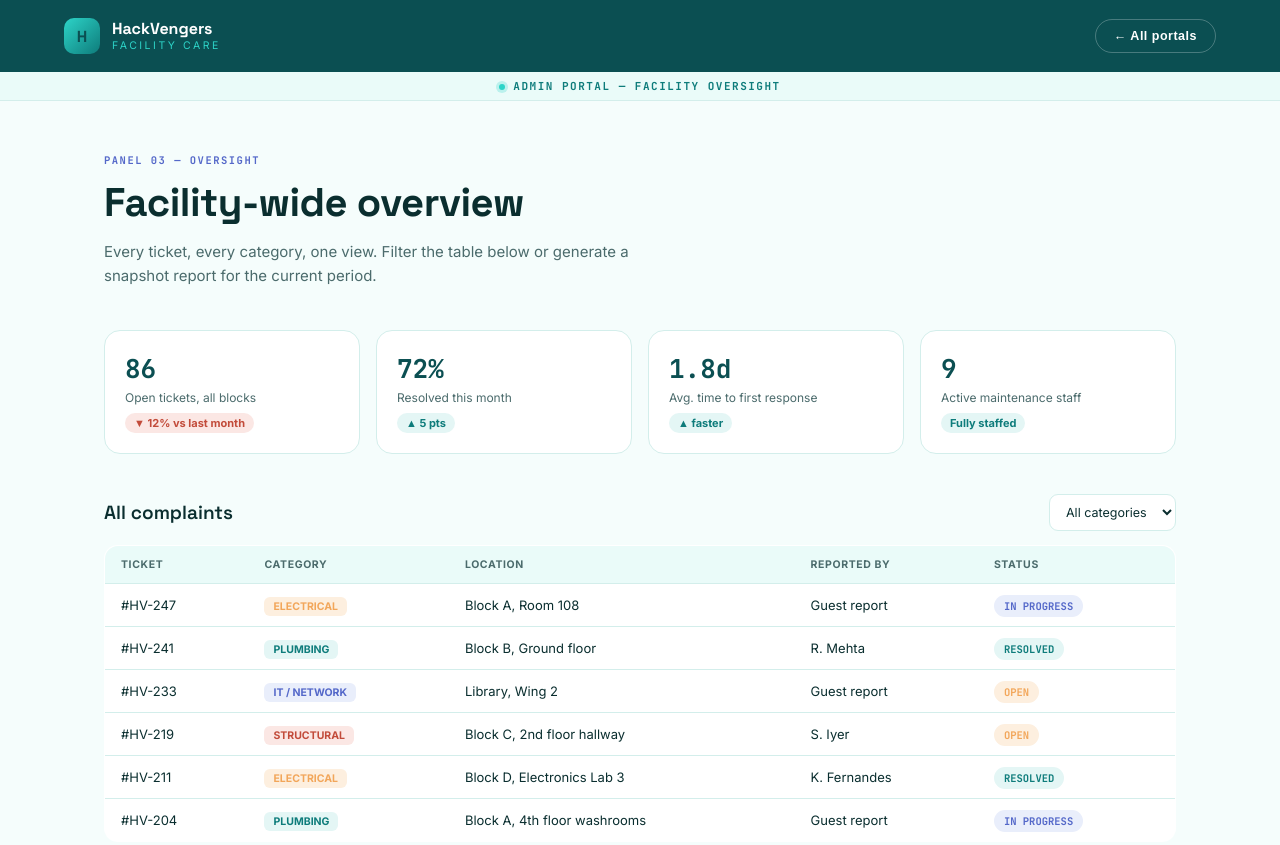
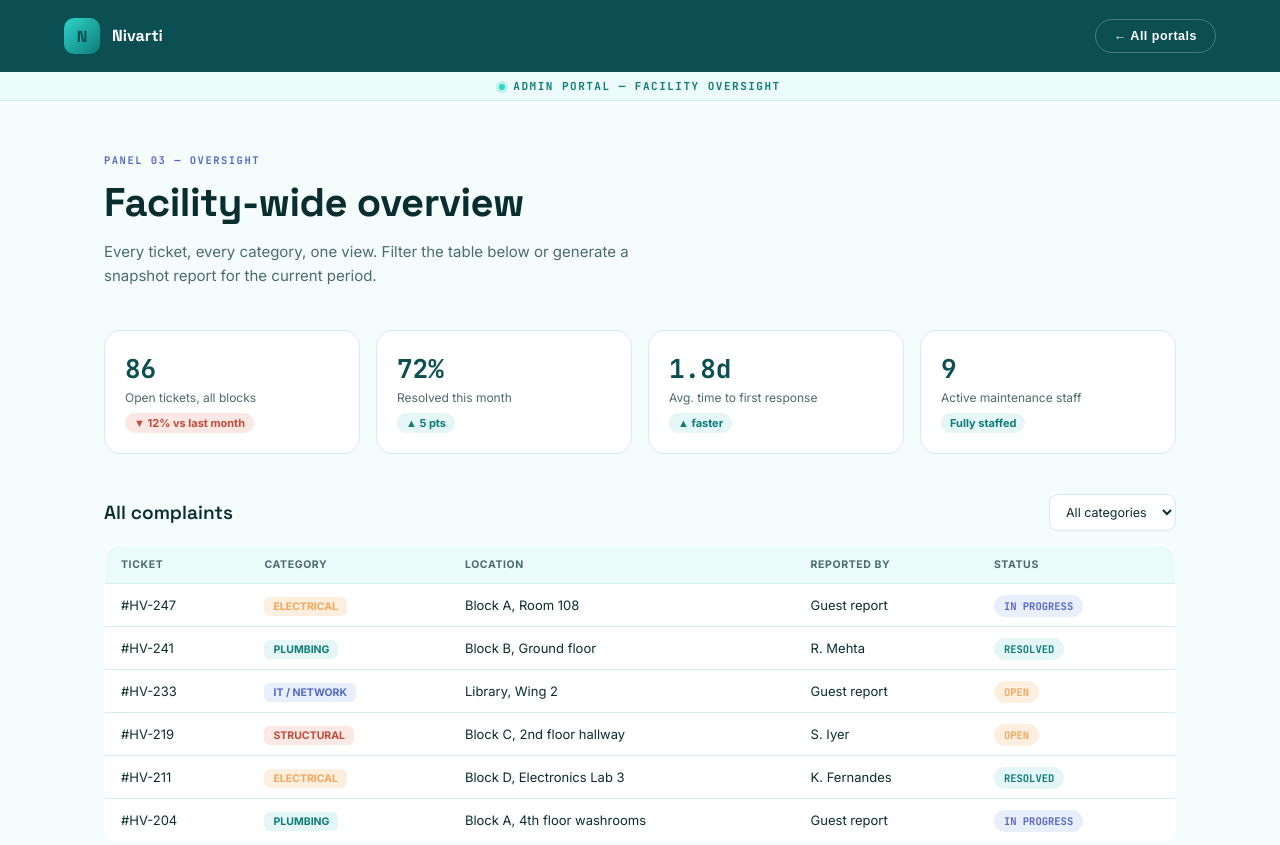
Before and after one commit to Nishantbhawsar1/hackVengersSih, a plain HTML site: page admin.html in a window 1280 px wide. Shown: the top 845 px of the page. Drawn offline with Linux system fonts and the light colour scheme.

Commit message:
final commmit

```diff
--- a/admin.html
+++ b/admin.html
@@ -3,7 +3,7 @@
 <head>
 <meta charset="UTF-8" />
 <meta name="viewport" content="width=device-width, initial-scale=1.0" />
-<title>Admin — HackVengers Facility Care</title>
+<title>Admin — Nivarti</title>
 <link rel="preconnect" href="https://fonts.googleapis.com">
 <link href="https://fonts.googleapis.com/css2?family=Space+Grotesk:wght@400;500;600;700&family=Inter:wght@400;500;600;700&family=JetBrains+Mono:wght@500;700&display=swap" rel="stylesheet">
 <style>
@@ -88,8 +88,8 @@
 
   <nav>
     <div class="logo">
-      <div class="logo-mark">H</div>
-      <div class="logo-text"><div class="main">HackVengers</div><div class="sub">Facility Care</div></div>
+      <div class="logo-mark">N</div>
+      <div class="logo-text"><div class="main">Nivarti</div></div>
     </div>
     <button class="switch-btn" onclick="window.location.href='index.html'">← All portals</button>
   </nav>
--- a/script.js
+++ b/script.js
@@ -1,5 +1,5 @@
 /* ============================================================
-   Nivaran — shared script.js
+   Nivarti — shared script.js
    Handles: portal-card redirection on the landing page, plus
    small interactive behaviors on the user / staff / admin pages.
    ============================================================ */
```
Also changed, not shown: index.html (+1 -1 lines), staff.html (+1 -1 lines), user.html (+1 -1 lines).
